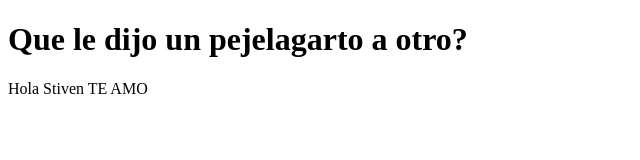
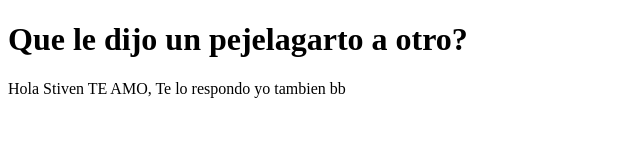
Before and after one commit to BrayanGalvez/proyectoDemoCursoPrework, a plain HTML site: page index.html in a window 1280 px wide. Shown: the whole page, without its empty margins (0-640 px from the left). Drawn offline with Linux system fonts and the light colour scheme.

Commit message:
Segunda Vuelta bby

```diff
--- a/index.html
+++ b/index.html
@@ -8,6 +8,6 @@
 </head>
     <h1>Que le dijo un pejelagarto a otro?</h1>
 <body>
-    <p>Hola Stiven TE AMO</p>
+    <p>Hola Stiven TE AMO, Te lo respondo yo tambien bb</p>
 </body>
 </html>
```
Also changed, not shown: 1 other file.
